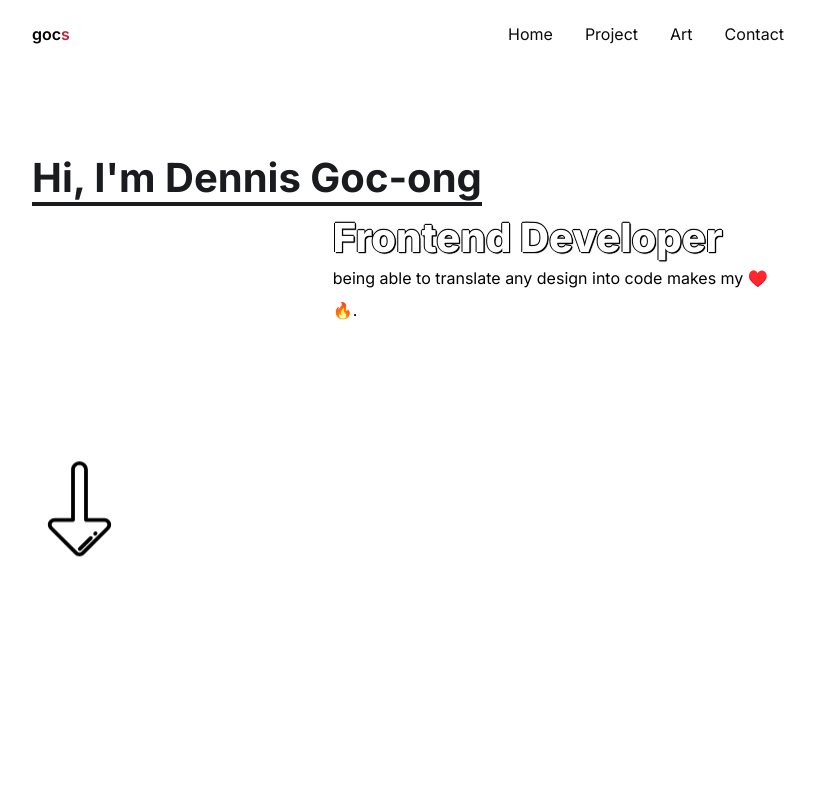
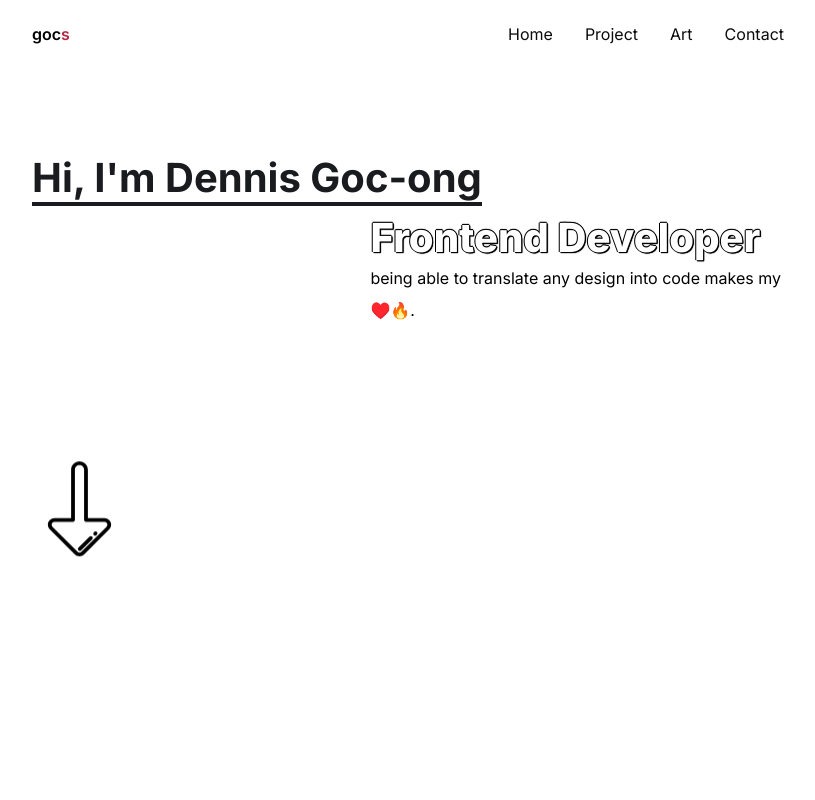
Before and after one commit to m-dennisgocong/gocs, a React (Vite) app: page / in a window 1280 px wide. Shown: the top 800 px of the page, without its empty margins (232-1047 px from the left). Built offline with nearby package versions, Linux system fonts and the light colour scheme.

Commit message:
updae: add media breakpoint on 992px

```diff
--- a/src/styles/Hero.scss
+++ b/src/styles/Hero.scss
@@ -63,7 +63,7 @@
             span#rule{
                 font-size: 2.5rem;
             }
-            margin-left: 45%;
+            margin-left: 40%;
             margin-bottom: 20%;
         }
         img#arrowDown{
@@ -72,13 +72,22 @@
         }
     }
 }
+@media (min-width: 992px) {
+    #Hero{
+        margin-top: 2.5em;
+        p{
+            margin-left: 50%;
+            margin-bottom: 15%;
+        }
+    }
 
+}
 @media (min-width: 1280px) {
     #Hero{
         margin-top: 2.5em;
         p{
 
-            margin-left: 40%;
+            margin-left: 45%;
             margin-bottom: 18%;
         }
     }
```
